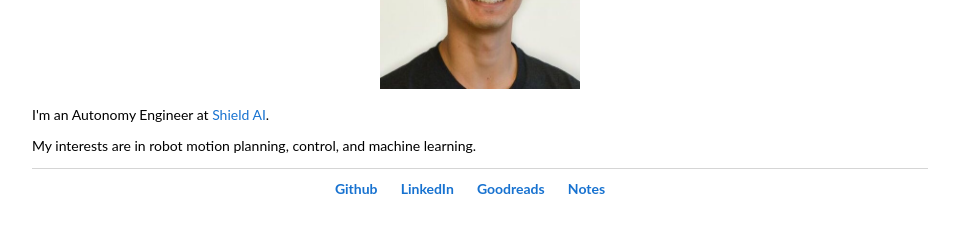
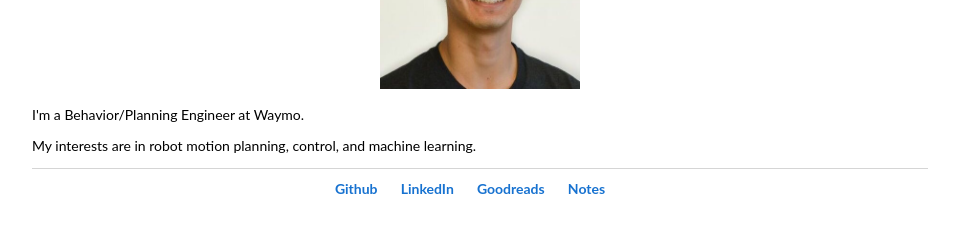
Before and after one commit to kazuotani14/kazuotani14.github.io, a Jekyll site: the page built from index.html, in a window 1280 px wide. Shown: the part 312-545 px from the top of the page, without its empty margins (160-1119 px from the left). Built offline with Jekyll 4.4.1, drawn with Linux system fonts in a browser that asks for light colours.

Commit message:
Update index.html

```diff
--- a/index.html
+++ b/index.html
@@ -10,8 +10,8 @@ title: Kazuya Otani
 
   <p>
 
-  I'm an Autonomy Engineer at <a href="https://www.shield.ai/">Shield AI</a>. <!-- MS Robotic Systems Development Carnegie Mellon, BS MechEng UCSD. -->
-  <!-- Previously, I worked at Inria, [Shield AI](), Warehouse Innovations, and Microsoft. -->
+  I'm a Behavior/Planning Engineer at Waymo. <!-- MS Robotic Systems Development Carnegie Mellon, BS MechEng UCSD. -->
+  <!-- Previously, I worked at Inria, Shield AI, Warehouse Innovations, and Microsoft. -->
 
   <p>
 
```
